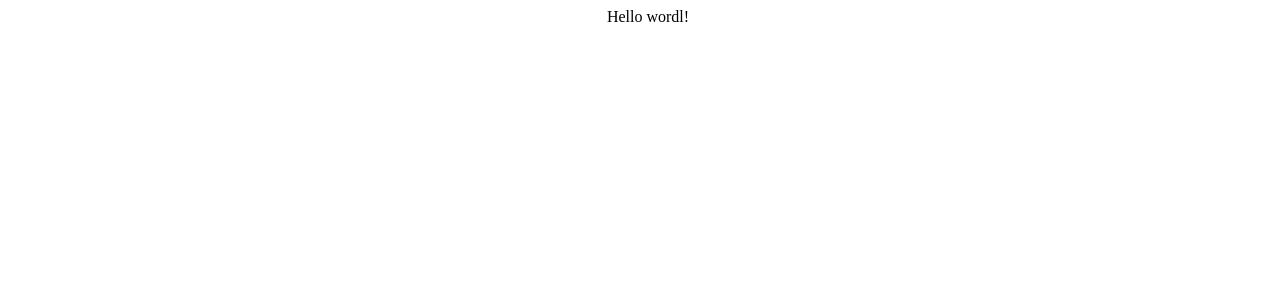
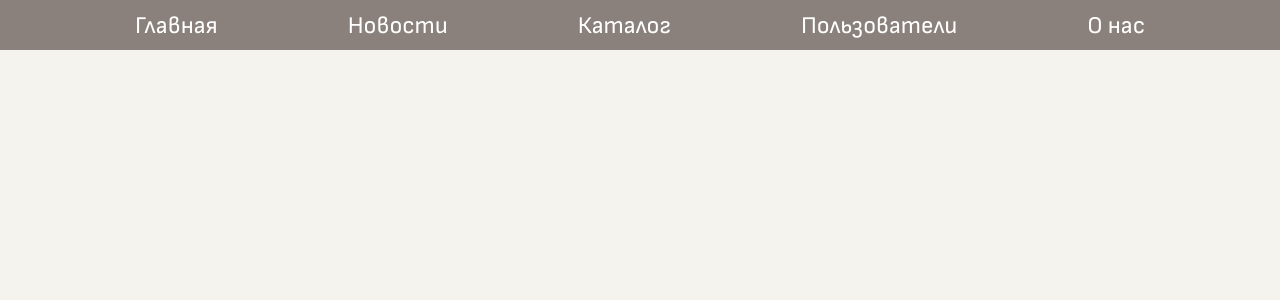
Before and after one commit to fridalif/collectioner_site, a Next.js app in the folder frontend/: page / in a window 1280 px wide. Shown: the top 300 px of the page. Built offline with nearby package versions, Linux system fonts and the light colour scheme.

Commit message:
created header module

```diff
--- a/frontend/src/components/Header/Header.jsx
+++ b/frontend/src/components/Header/Header.jsx
@@ -0,0 +1,24 @@
+import styles from './Header.module.css';
+
+
+export function Header(){
+    return(
+        <header class={styles.header}>
+            <div class={styles.headerNode}>
+                Главная
+            </div>
+            <div class={styles.headerNode}>
+                Новости
+            </div>
+            <div class={styles.headerNode}>
+                Каталог
+            </div>
+            <div class={styles.headerNode}>
+                Пользователи
+            </div>
+            <div class={styles.headerNode}>
+                О нас
+            </div>
+        </header>
+    )
+}
--- a/frontend/src/components/Header/Header.module.css
+++ b/frontend/src/components/Header/Header.module.css
@@ -0,0 +1,28 @@
+.header{
+    background-color:#8a817c;
+    height: 50px;
+    gap:50px;
+    position: fixed;
+    z-index: 1000;
+    top: 0;
+    left: 0;
+    right: 0;
+    display: flex;
+    justify-content: center;
+    align-items: center;
+}
+
+.headerNode{
+    color: white;
+    font-size: 24px;
+    height: 50px;
+    padding-left:40px;
+    padding-right: 40px;
+    font-family: "Sofia-Sans";
+    align-items: center;
+    display: flex;
+}
+
+.headerNode:hover{
+    background-color: #463f3a;
+}
--- /dev/null
+++ b/frontend/src/pages/_app.js
@@ -0,0 +1,5 @@
+import '../styles.css'
+
+export default function MyApp({ Component, pageProps }) {
+  return <Component {...pageProps} />
+}
--- a/frontend/src/pages/index.jsx
+++ b/frontend/src/pages/index.jsx
@@ -1,8 +1,10 @@
+import {Header} from '../components/Header/Header.jsx'
+
 export default function Home(){
 
     return (
-        <div className="main" style={{'display':'flex','height':'100%','width':"100%",'alignItems':'center','flexDirection':'column','gap':'30px','position':'absolute'}}>
-            Hello wordl!
-        </div>
+        <>
+            <Header />
+        </>
     )
 }
--- /dev/null
+++ b/frontend/src/styles.css
@@ -0,0 +1,12 @@
+@font-face{
+    font-family: "Sofia-Sans";
+    src: url("./fonts/SofiaSans-VariableFont_wght.ttf");
+}
+
+body{
+    position:absolute;
+    background-color: #F4F3EE;
+    display:flex;
+    flex-direction: column;
+    align-items: center;
+}
```
Also changed, not shown: frontend/src/fonts/SofiaSans-VariableFont_wght.ttf (added).
